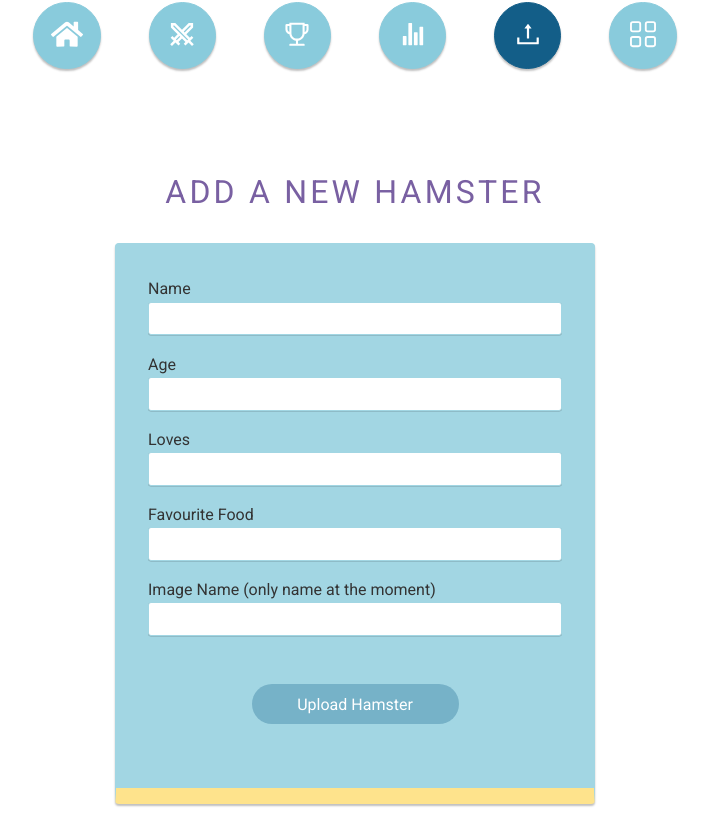
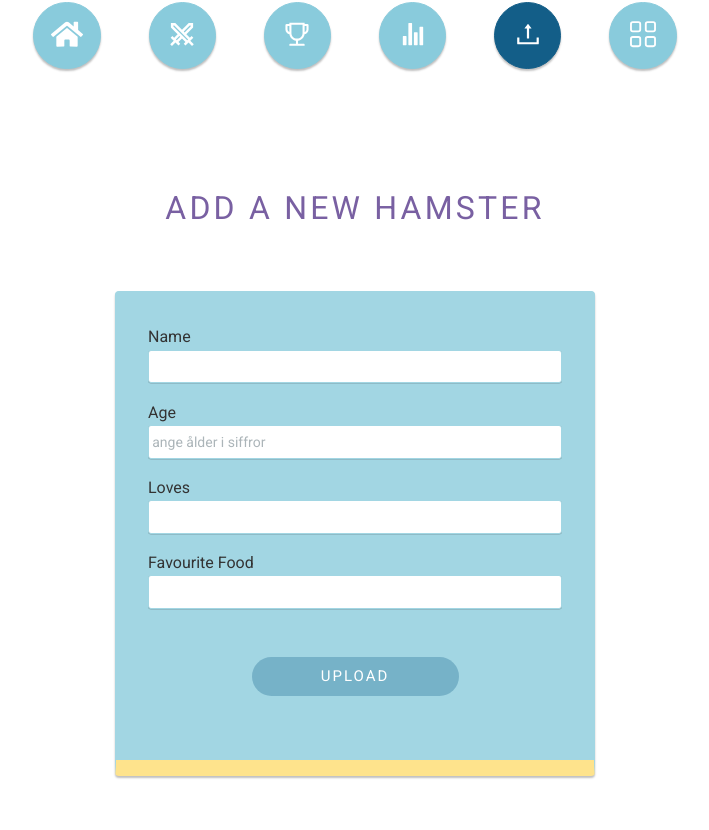
Before and after one commit to DianaNilsson/hamsterwars-app, a React (Create React App) app: page /upload in a window 1280 px wide. Shown: the part 1190-2020 px from the top of the page, without its empty margins (285-994 px from the left). Built offline with nearby package versions, Linux system fonts and the light colour scheme; a web font is replaced by a local one.

Commit message:
finish form validation and design

```diff
--- a/src/upload/Upload.css
+++ b/src/upload/Upload.css
@@ -1,6 +1,10 @@
+.upload-section {
+    padding: 1rem;
+}
+
 .upload-form {
     width: 30rem;
-    margin: 2rem auto;
+    margin: 4rem auto;
     background-color: #A2D6E3;
     border: 1px solid #A2D6E3;
     border-radius: 4px;
@@ -25,16 +29,70 @@
     box-shadow: 0px 0.5px 0.5px rgba(0, 0, 0, 0.25);
 }
 
-.upload-button {
-    font-size: 16px;
+.upload-form input::placeholder {
+    font-size: 14px;
+    color:  #acb5b9;
+    opacity: 1;
+}
+
+.upload-form input:focus {
+    border: none !important;
+    outline: none !important;
+}
+
+.upload-form button {
+    font-size: 15px;
     color: #fff;
+    text-transform: uppercase;
+    letter-spacing: 2px;
     display: block;
     width: 50%;
     margin: 2rem auto;
     padding: 0.6rem 0.2rem;
+    border-radius: 100px;
+}
+
+.upload-button-inactive {
     background-color: rgba(19, 94, 136, 0.3);
     border: 1px solid rgba(19, 94, 136, 0);
-    /* box-shadow: 0px 1px 1px rgba(0, 0, 0, 0.25); */
-    border-radius: 100px;
+}
 
+
+.upload-button-active {
+    background-color: rgba(19, 94, 136, 1);
+    border: 1px solid rgba(19, 94, 136, 1);
+    box-shadow: 0px 1px 1px rgba(0, 0, 0, 0.25);
 }
+
+.input-ok {
+    border: 1px solid green !important;
+}
+
+.input-not-ok {
+    border: 1px solid red !important;
+}
+
+.fail-message {
+    font-size: 15px;
+    color: red;
+    margin-bottom: 1.5rem;
+}
+
+.success-message {
+    background-color: #FEE38C;
+    padding: 1rem;
+    font-size: 1.2rem;
+    width: 30rem;
+    margin: 2rem auto;
+    border: 4px solid #A2D6E3;
+    border-radius: 4px;
+    position: relative;
+}
+
+.message-pin {
+    fill: #135E88;
+    font-size: 2.2rem;
+    position: absolute;
+    top: -1.6rem;
+    right: -1.2rem;
+}
--- a/src/upload/Upload.js
+++ b/src/upload/Upload.js
@@ -1,19 +1,82 @@
 import React, { useState } from 'react';
 import './Upload.css'
+import { GiPin } from 'react-icons/gi'
 
 const Upload = () => {
 
-    const [name, setName] = useState('Max');
-    const [age, setAge] = useState('4');
-    const [loves, setLoves] = useState('Swimming');
-    const [favFood, setFavfood] = useState('Candy');
-    const [imgName, setImgName] = useState('hamster-max.jpg');
+    const [name, setName] = useState('');
+    const [age, setAge] = useState(null);
+    const [loves, setLoves] = useState('');
+    const [favFood, setFavFood] = useState('');
 
+    //For css
+    const [nameStatus, setNameStatus] = useState('');
+    const [ageStatus, setAgeStatus] = useState('');
+    const [lovesStatus, setLovesStatus] = useState('');
+    const [favFoodStatus, setFavFoodStatus] = useState('');
+
+    //Success message
     const [successMessage, setSuccessMessage] = useState();
 
-    const uploadHamster = async () => {
+    //Fail message
+    const [failMessage, setFailMessage] = useState(false);
 
-        console.log("click")
+    //Validate name input
+    const validateNameInput = async (e) => {
+        e.preventDefault()
+        if (e.target.value.trim().length > 0) {
+            setName(e.target.value)
+            setNameStatus('input-ok')
+        } else {
+            setName('')
+            setNameStatus('input-not-ok')
+        }
+    }
+
+    //Validate age input
+    const validateAgeInput = async (e) => {
+        e.preventDefault()
+        if (Number(e.target.value)) {
+            setAge(e.target.value)
+            setAgeStatus('input-ok')
+        } else {
+            setAge(null)
+            setAgeStatus('input-not-ok')
+        }
+    }
+
+    //Validate loves input
+    const validateLovesInput = async (e) => {
+        e.preventDefault()
+        if (e.target.value.trim().length > 0) {
+            setLoves(e.target.value)
+            setLovesStatus('input-ok')
+        } else {
+            setLoves('')
+            setLovesStatus('input-not-ok')
+        }
+    }
+
+    //Validate favFood input
+    const validateFavFoodInput = async (e) => {
+        e.preventDefault()
+        if (e.target.value.trim().length > 0) {
+            setFavFood(e.target.value)
+            setFavFoodStatus('input-ok')
+        } else {
+            setFavFood('')
+            setFavFoodStatus('input-not-ok')
+        }
+    }
+
+    //Fetch (post) hamster
+    const uploadHamster = async (e) => {
+
+        e.preventDefault()
+
+        if (name && age && loves && favFood) {
+
+            setFailMessage(false)
 
             const config = {
                 method: 'POST',
@@ -22,9 +85,10 @@ const Upload = () => {
                     'Content-Type': 'application/json',
                 },
                 body: JSON.stringify({
-                name, age, loves, favFood, imgName
+                    name, age, loves, favFood
                 })
             };
+
 
             try {
 
@@ -35,33 +99,62 @@ const Upload = () => {
             } catch (error) {
                 return error;
             }
+        } else {
+            setFailMessage(true)
+        }
 
     }
 
     return (
-        <section className="uploadSection">
+        <section className="upload-section">
             <h2 className="heading to-uppercase">Add a new hamster</h2>
 
-            <form action="" className="upload-form">
+            <form onSubmit={e => uploadHamster(e)} className="upload-form">
+
+                {failMessage && <p className="fail-message">We need more information about your hamster, please fill in all fields</p>}
+
                 <h4>Name</h4>
-                <input type="text" name="name" />
+                <input
+                    type="text"
+                    name="name"
+                    className={nameStatus}
+                    onBlur={e => validateNameInput(e)}
+                    onKeyDown={e => { e.key === 'Enter' && validateNameInput(e) }}
+                />
 
                 <h4>Age</h4>
-                <input type="text" name="name" />
+                <input
+                    type="text"
+                    name="name"
+                    placeholder="ange ålder i siffror"
+                    className={ageStatus}
+                    onBlur={e => validateAgeInput(e)}
+                    onKeyDown={e => { e.key === 'Enter' && validateAgeInput(e) }}
+                />
 
                 <h4>Loves</h4>
-                <input type="text" name="name" />
+                <input
+                    type="text"
+                    name="name"
+                    className={lovesStatus}
+                    onBlur={e => validateLovesInput(e)}
+                    onKeyDown={e => { e.key === 'Enter' && validateLovesInput(e) }}
+                />
 
                 <h4>Favourite Food</h4>
-                <input type="text" name="name" />
+                <input
+                    type="text"
+                    name="name"
+                    className={favFoodStatus}
+                    onBlur={e => validateFavFoodInput(e)}
+                    onKeyDown={e => { e.key === 'Enter' && validateFavFoodInput(e) }}
+                />
 
-                <h4>Image Name (only name at the moment)</h4>
-                <input type="text" name="name" />
+                <button type="submit" className={name && age && loves && favFood ? 'upload-button-active' : 'upload-button-inactive'} >Upload</button>
 
-                <button type="submit" className="upload-button">Upload Hamster</button>
             </form>
 
-            {successMessage && <p className="playful-heading">{successMessage}</p>}
+            {successMessage && <p className="playful-heading success-message">{successMessage}<GiPin className="message-pin" /></p>}
 
         </section>
     );
```
Also changed, not shown: 2 other files (tests, documents, lock files or other folders). Lines whose indentation alone changed are shown as unchanged.
